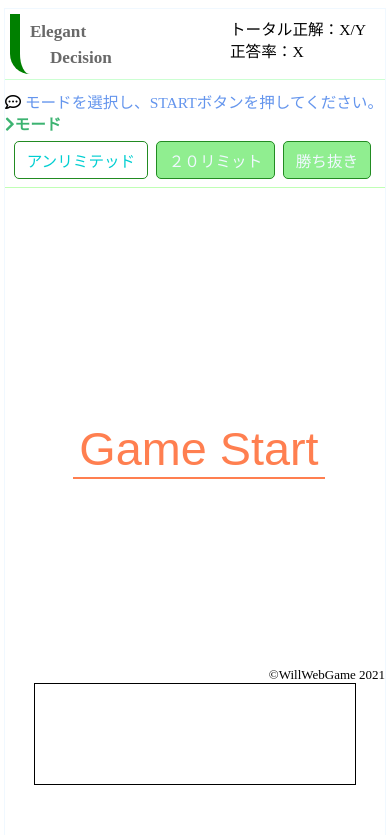
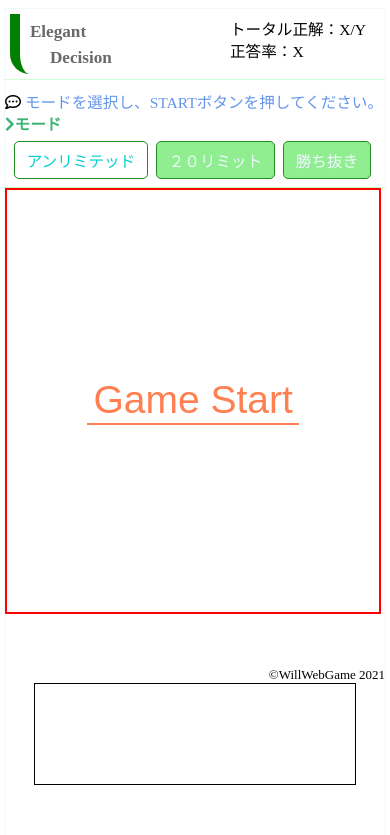
Before and after one commit to ameryu716/eledeci, a plain HTML site: page elegant-Decision.html in a window 390 px wide. Shown: the top 835 px of the page. Drawn offline with Linux system fonts and the light colour scheme; a web font is replaced by a local one.

Commit message:
resoponsive

```diff
--- a/game.css
+++ b/game.css
@@ -49,7 +49,8 @@ body{
 
 #top-message {
   margin: 0;
-  width: 99vw;
+  width: 98%;
+  white-space: nowrap;
 }
 #back {
   display: none;
@@ -469,11 +470,18 @@ footer {
     padding: 7px 3.2%;
 
   }
+  #startdiv {
+    border: solid 2px red;
+    width: 98%;
+  }
   #gamestartbtn {
-    top: 55%;
-    right: auto;
-    left: 18%;
-    font-size: 12vw;
+    position: relative;
+    top: unset;
+    right: unset;
+    left: unset;
+    font-size: 72px;
+    margin: 35% auto 0;
+    display: block;
   }
   .game-corner {
     width: 96%;
@@ -481,7 +489,7 @@ footer {
     padding-bottom: 30px;
     position: absolute;
     margin: 0 2%;
-    top: 35%;
+    top: 30%;
     left: 0;
   }
   #mission-number {
@@ -573,4 +581,8 @@ footer {
   #mission-number::before {
     height: 30px;
   }
+  #gamestartbtn {
+    font-size: 10vw;
+    margin-top: 50%;
+  }
 }
```
